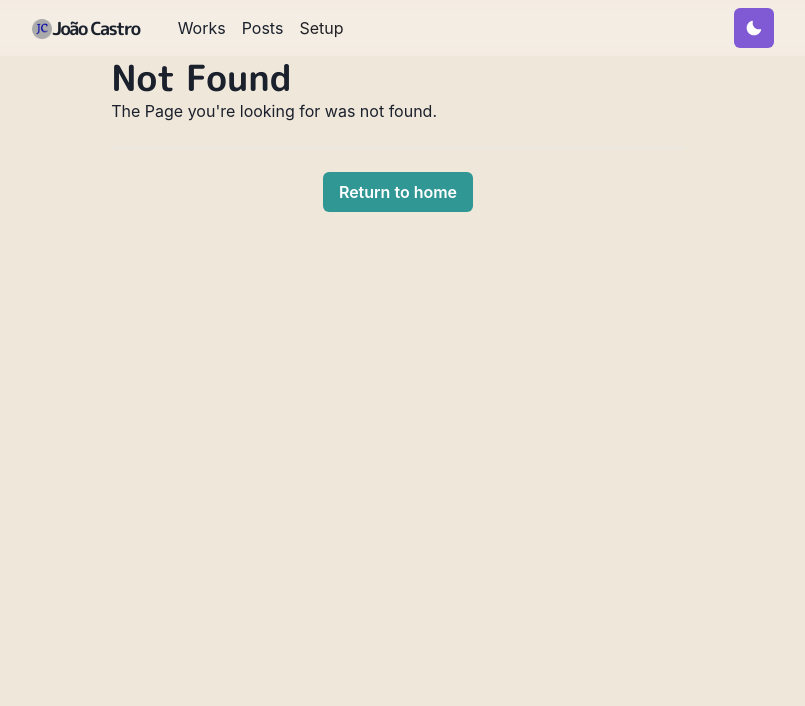
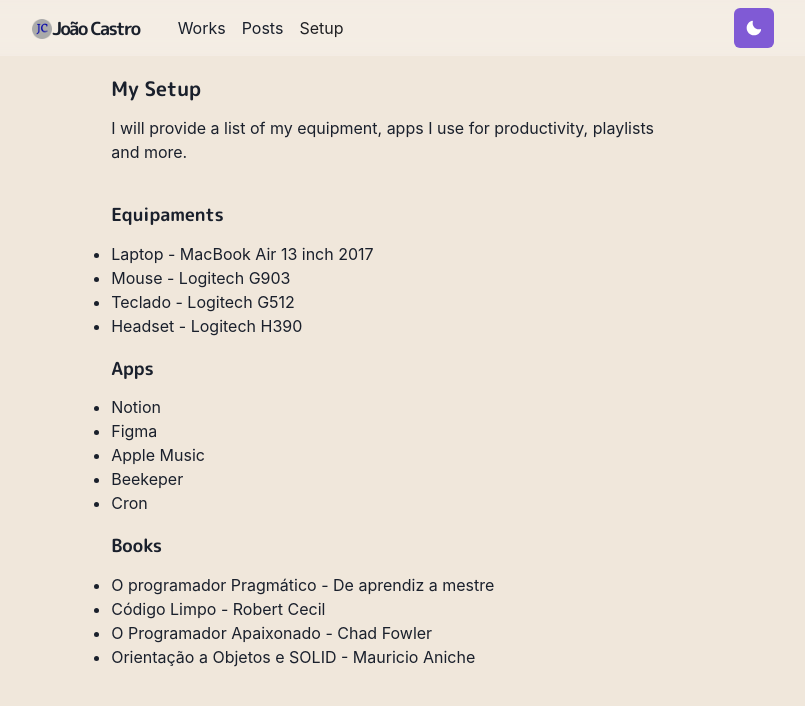
Before and after one commit to ocastrojoao/meusite, a Next.js app: page /setup in a window 1280 px wide. Before the commit this address had no page. Shown: the top 706 px of the page, without its empty margins (242-1047 px from the left). Built offline with nearby package versions, Linux system fonts and the light colour scheme.

Commit message:
Setup page created

```diff
--- /dev/null
+++ b/pages/setup.js
@@ -0,0 +1,57 @@
+import { Box, Container, Heading, SimpleGrid, Divider } from '@chakra-ui/react'
+import Section from '../components/section'
+import Link from 'next/link'
+
+
+const Setup = () => {
+    return (
+        <Container>
+            <Heading as="h3" fontSize={20} mb={4} mt={5}>
+                My Setup
+            </Heading>
+
+            <p>I will provide a list of my equipment, apps I use for productivity, playlists and more.</p>
+
+            <Box display={{ md: 'flex' }} mt={5}>
+                <Section>
+
+                    <Heading as="h5" fontSize={18} mb={4} mt={5} ml={0}>
+                        Equipaments
+                    </Heading>
+                        <ul>
+                            <li>Laptop - MacBook Air 13 inch 2017</li>
+                            <li>Mouse - Logitech G903</li>
+                            <li>Teclado - Logitech G512</li>
+                            <li>Headset - Logitech H390</li>
+
+                        </ul>
+
+                    <Heading as="h5" fontSize={18} mb={4} mt={5} ml={0}>
+                        Apps
+                    </Heading>
+                        <ul>
+                            <li>Notion</li>
+                            <li>Figma</li>
+                            <li>Apple Music</li>
+                            <li>Beekeper</li>
+                            <li>Cron</li>
+                        </ul>
+
+                    <Heading as="h5" fontSize={18} mb={4} mt={5} ml={0}>
+                        Books
+                    </Heading>
+                        <ul>
+                            <li>O programador Pragmático - De aprendiz a mestre</li>
+                            <li>Código Limpo - Robert Cecil</li>
+                            <li>O Programador Apaixonado - Chad Fowler</li>
+                            <li>Orientação a Objetos e SOLID - Mauricio Aniche</li>
+                        </ul>
+
+                </Section>
+            </Box>
+        </Container>
+
+    )
+
+}
+export default Setup
--- a/pages/works.js
+++ b/pages/works.js
@@ -2,7 +2,6 @@ import { Container, Heading, SimpleGrid, Divider } from '@chakra-ui/react'
 import Section from '../components/section'
 import { WorkGridItem } from '../components/grid-item'
 import thumbBeehive from '../public/images/beehive.png'
-import thumbPlaylist from '../public/images/applemusic.png'
 
 
 
```
Also changed, not shown: package.json (+8 -8 lines), 1 other file (tests, documents, lock files or other folders).
